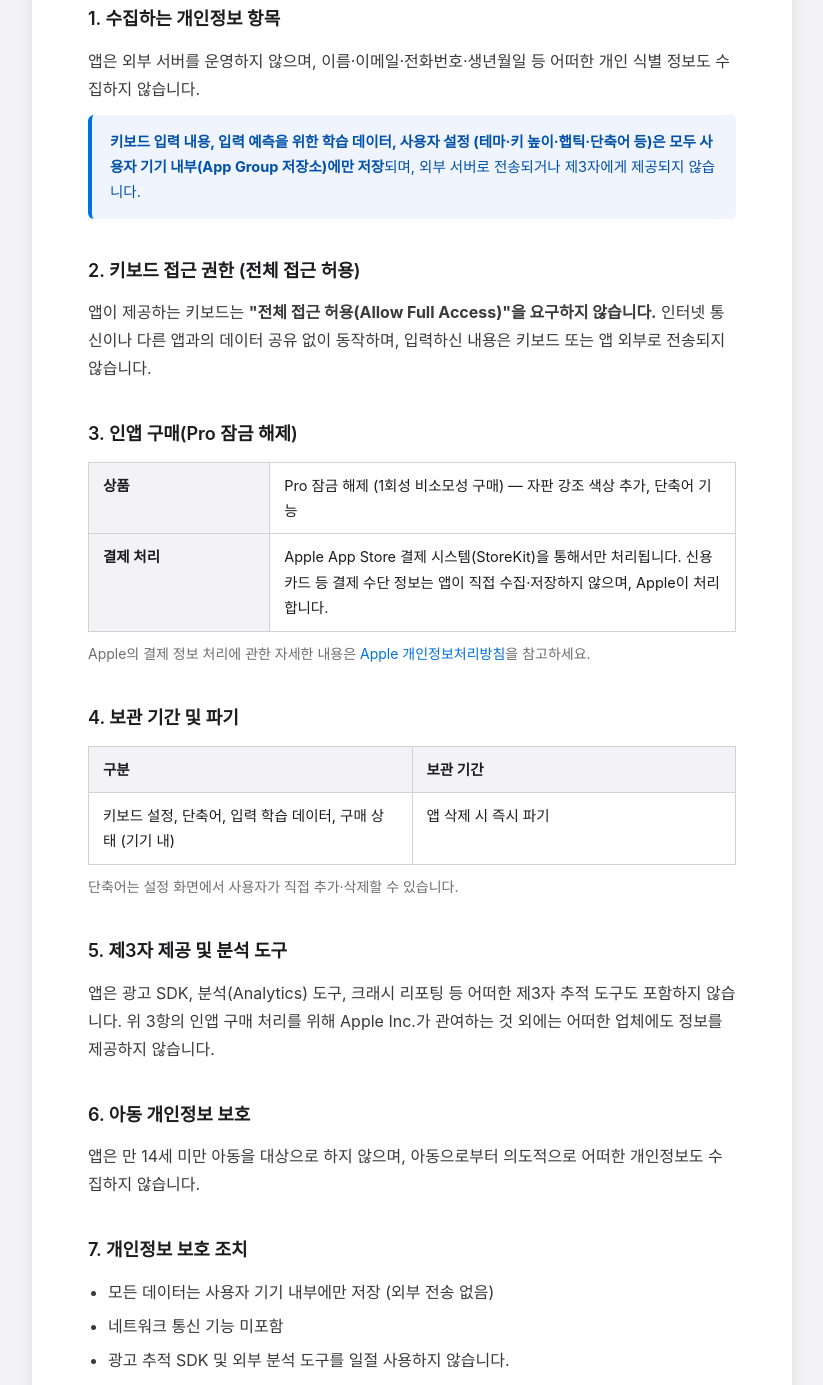
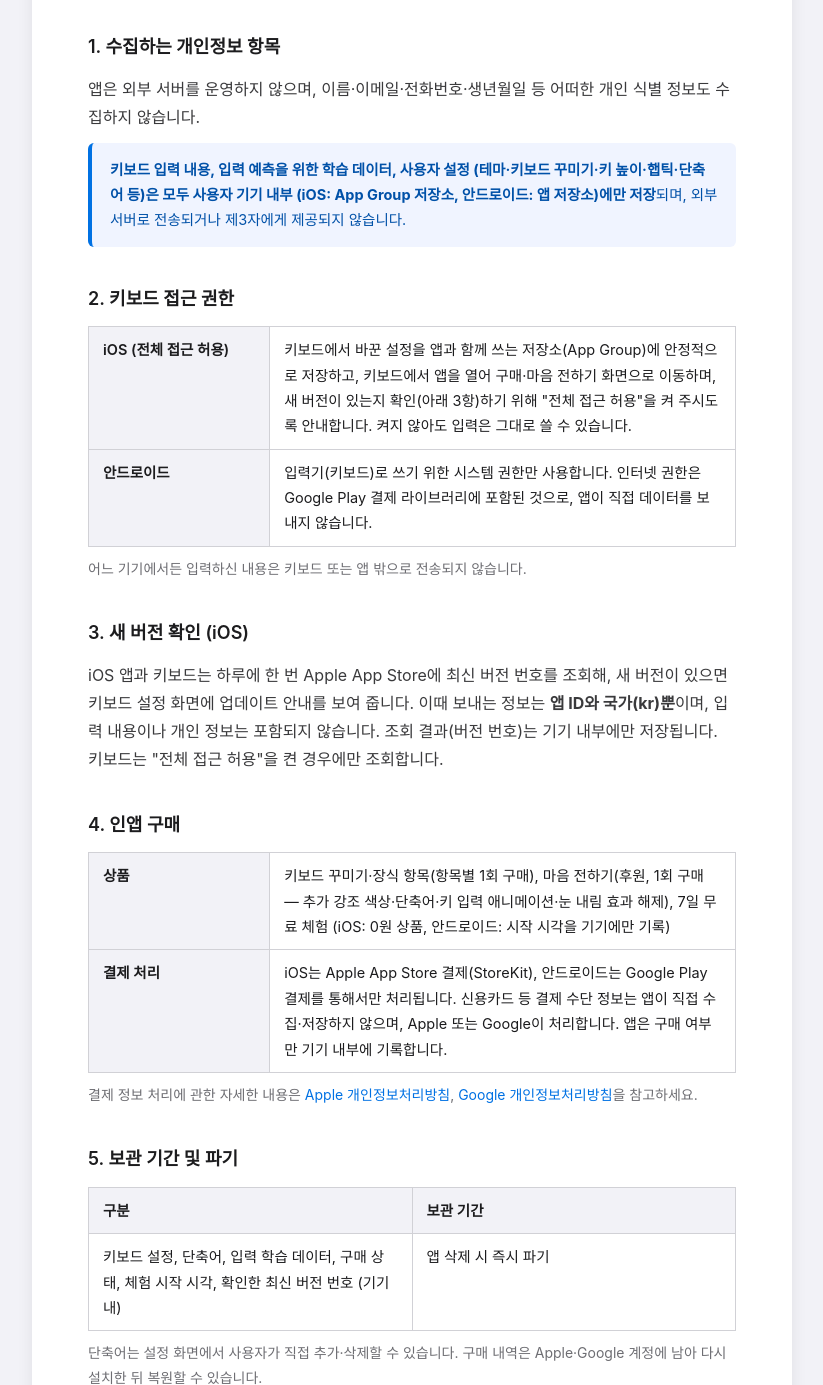
Before and after one commit to rainjung/word-recipe-privacy, a plain HTML site: page mykeyboard.html in a window 1280 px wide. Shown: the part 328-1713 px from the top of the page, without its empty margins (228-1051 px from the left). Drawn offline with Linux system fonts and the light colour scheme.

Commit message:
Update 마이 키보드 privacy policy: Android·Google Play, iOS version check, current purchases
- Android input method and Google Play billing
- iOS daily App Store version check (app ID and country only)
- Current in-app purchases (looks, donations, 7-day trial)
- iOS Full Access explanation; no personal data collected (unchanged)

Co-Authored-By: Claude Opus 5.5 <noreply@anthropic.com>
Claude-Session: https://claude.ai/code/session_01NmyqRPkFqndeG2XsSRWEiB

```diff
--- a/mykeyboard.html
+++ b/mykeyboard.html
@@ -95,13 +95,13 @@
 
     <header>
       <h1>개인정보 처리 방침</h1>
-      <p>마이 키보드 (My Keyboard) &nbsp;·&nbsp; 시행일: 2026년 6월 11일</p>
+      <p>마이 키보드 (My Keyboard) &nbsp;·&nbsp; 시행일: 2026년 10월 27일</p>
     </header>
 
     <p>
-      마이 키보드(이하 "앱")는 iOS용 천지인 한글 키보드 확장(Custom Keyboard
-      Extension) 앱입니다. 본 방침은 앱과 키보드 확장 프로그램이 사용자의
-      정보를 어떻게 처리하는지 설명합니다.
+      마이 키보드(이하 "앱")는 iOS 키보드 확장(Custom Keyboard Extension)과
+      안드로이드 입력기(키보드)를 제공하는 한글 키보드 앱입니다. 본 방침은 앱과
+      키보드가 사용자의 정보를 어떻게 처리하는지 설명합니다.
     </p>
 
     <!-- 1 -->
@@ -112,81 +112,112 @@
     </p>
     <div class="highlight">
       <strong>키보드 입력 내용, 입력 예측을 위한 학습 데이터, 사용자 설정
-      (테마·키 높이·햅틱·단축어 등)은 모두 사용자 기기 내부(App Group
-      저장소)에만 저장</strong>되며, 외부 서버로 전송되거나 제3자에게
-      제공되지 않습니다.
+      (테마·키보드 꾸미기·키 높이·햅틱·단축어 등)은 모두 사용자 기기 내부
+      (iOS: App Group 저장소, 안드로이드: 앱 저장소)에만 저장</strong>되며,
+      외부 서버로 전송되거나 제3자에게 제공되지 않습니다.
     </div>
 
     <!-- 2 -->
-    <h2>2. 키보드 접근 권한 (전체 접근 허용)</h2>
+    <h2>2. 키보드 접근 권한</h2>
+    <table>
+      <tr>
+        <th>iOS (전체 접근 허용)</th>
+        <td>
+          키보드에서 바꾼 설정을 앱과 함께 쓰는 저장소(App Group)에 안정적으로
+          저장하고, 키보드에서 앱을 열어 구매·마음 전하기 화면으로 이동하며,
+          새 버전이 있는지 확인(아래 3항)하기 위해 "전체 접근 허용"을 켜 주시도록
+          안내합니다. 켜지 않아도 입력은 그대로 쓸 수 있습니다.
+        </td>
+      </tr>
+      <tr>
+        <th>안드로이드</th>
+        <td>
+          입력기(키보드)로 쓰기 위한 시스템 권한만 사용합니다. 인터넷 권한은
+          Google Play 결제 라이브러리에 포함된 것으로, 앱이 직접 데이터를 보내지
+          않습니다.
+        </td>
+      </tr>
+    </table>
+    <p class="note">어느 기기에서든 입력하신 내용은 키보드 또는 앱 밖으로 전송되지 않습니다.</p>
+
+    <!-- 3 -->
+    <h2>3. 새 버전 확인 (iOS)</h2>
     <p>
-      앱이 제공하는 키보드는 <strong>"전체 접근 허용(Allow Full Access)"을
-      요구하지 않습니다.</strong> 인터넷 통신이나 다른 앱과의 데이터 공유 없이
-      동작하며, 입력하신 내용은 키보드 또는 앱 외부로 전송되지 않습니다.
+      iOS 앱과 키보드는 하루에 한 번 Apple App Store에 최신 버전 번호를 조회해,
+      새 버전이 있으면 키보드 설정 화면에 업데이트 안내를 보여 줍니다. 이때 보내는
+      정보는 <strong>앱 ID와 국가(kr)뿐</strong>이며, 입력 내용이나 개인 정보는
+      포함되지 않습니다. 조회 결과(버전 번호)는 기기 내부에만 저장됩니다.
+      키보드는 "전체 접근 허용"을 켠 경우에만 조회합니다.
     </p>
 
-    <!-- 3 -->
-    <h2>3. 인앱 구매(Pro 잠금 해제)</h2>
+    <!-- 4 -->
+    <h2>4. 인앱 구매</h2>
     <table>
       <tr>
         <th>상품</th>
-        <td>Pro 잠금 해제 (1회성 비소모성 구매) — 자판 강조 색상 추가, 단축어 기능</td>
+        <td>
+          키보드 꾸미기·장식 항목(항목별 1회 구매), 마음 전하기(후원, 1회 구매 —
+          추가 강조 색상·단축어·키 입력 애니메이션·눈 내림 효과 해제), 7일 무료 체험
+          (iOS: 0원 상품, 안드로이드: 시작 시각을 기기에만 기록)
+        </td>
       </tr>
       <tr>
         <th>결제 처리</th>
         <td>
-          Apple App Store 결제 시스템(StoreKit)을 통해서만 처리됩니다.
-          신용카드 등 결제 수단 정보는 앱이 직접 수집·저장하지 않으며,
-          Apple이 처리합니다.
+          iOS는 Apple App Store 결제(StoreKit), 안드로이드는 Google Play 결제를
+          통해서만 처리됩니다. 신용카드 등 결제 수단 정보는 앱이 직접
+          수집·저장하지 않으며, Apple 또는 Google이 처리합니다. 앱은 구매 여부만
+          기기 내부에 기록합니다.
         </td>
       </tr>
     </table>
     <p class="note">
-      Apple의 결제 정보 처리에 관한 자세한 내용은
-      <a href="https://www.apple.com/legal/privacy/" target="_blank" rel="noopener">Apple 개인정보처리방침</a>을
+      결제 정보 처리에 관한 자세한 내용은
+      <a href="https://www.apple.com/legal/privacy/" target="_blank" rel="noopener">Apple 개인정보처리방침</a>,
+      <a href="https://policies.google.com/privacy" target="_blank" rel="noopener">Google 개인정보처리방침</a>을
       참고하세요.
     </p>
 
-    <!-- 4 -->
-    <h2>4. 보관 기간 및 파기</h2>
+    <!-- 5 -->
+    <h2>5. 보관 기간 및 파기</h2>
     <table>
       <tr>
         <th>구분</th>
         <th>보관 기간</th>
       </tr>
       <tr>
-        <td>키보드 설정, 단축어, 입력 학습 데이터, 구매 상태 (기기 내)</td>
+        <td>키보드 설정, 단축어, 입력 학습 데이터, 구매 상태, 체험 시작 시각, 확인한 최신 버전 번호 (기기 내)</td>
         <td>앱 삭제 시 즉시 파기</td>
       </tr>
     </table>
-    <p class="note">단축어는 설정 화면에서 사용자가 직접 추가·삭제할 수 있습니다.</p>
+    <p class="note">단축어는 설정 화면에서 사용자가 직접 추가·삭제할 수 있습니다. 구매 내역은 Apple·Google 계정에 남아 다시 설치한 뒤 복원할 수 있습니다.</p>
 
-    <!-- 5 -->
-    <h2>5. 제3자 제공 및 분석 도구</h2>
+    <!-- 6 -->
+    <h2>6. 제3자 제공 및 분석 도구</h2>
     <p>
       앱은 광고 SDK, 분석(Analytics) 도구, 크래시 리포팅 등 어떠한 제3자
-      추적 도구도 포함하지 않습니다. 위 3항의 인앱 구매 처리를 위해
-      Apple Inc.가 관여하는 것 외에는 어떠한 업체에도 정보를 제공하지
+      추적 도구도 포함하지 않습니다. 위 3항의 버전 확인(Apple)과 4항의 인앱 구매
+      처리(Apple Inc., Google LLC) 외에는 어떠한 업체에도 정보를 제공하지
       않습니다.
     </p>
 
-    <!-- 6 -->
-    <h2>6. 아동 개인정보 보호</h2>
+    <!-- 7 -->
+    <h2>7. 아동 개인정보 보호</h2>
     <p>
       앱은 만 14세 미만 아동을 대상으로 하지 않으며, 아동으로부터
       의도적으로 어떠한 개인정보도 수집하지 않습니다.
     </p>
 
-    <!-- 7 -->
-    <h2>7. 개인정보 보호 조치</h2>
+    <!-- 8 -->
+    <h2>8. 개인정보 보호 조치</h2>
     <ul>
-      <li>모든 데이터는 사용자 기기 내부에만 저장 (외부 전송 없음)</li>
-      <li>네트워크 통신 기능 미포함</li>
+      <li>입력 내용·학습 데이터·설정은 사용자 기기 내부에만 저장 (외부 전송 없음)</li>
+      <li>네트워크는 인앱 구매(Apple·Google)와 iOS 새 버전 확인(앱 ID·국가만)에만 사용</li>
       <li>광고 추적 SDK 및 외부 분석 도구를 일절 사용하지 않습니다.</li>
     </ul>
 
-    <!-- 8 -->
-    <h2>8. 문의처 (개인정보 보호 책임자)</h2>
+    <!-- 9 -->
+    <h2>9. 문의처 (개인정보 보호 책임자)</h2>
     <table>
       <tr>
         <th>이름</th>
@@ -198,15 +229,20 @@
       </tr>
     </table>
 
-    <!-- 9 -->
-    <h2>9. 방침 변경 안내</h2>
+    <!-- 10 -->
+    <h2>10. 방침 변경 안내</h2>
     <p>
       본 방침이 변경될 경우 시행 7일 전 앱 내 공지 또는 본 페이지를 통해 안내합니다.
       중요한 변경은 30일 전 사전 고지합니다.
     </p>
+    <h2>변경 이력</h2>
+    <ul>
+      <li>2026년 10월 27일: 안드로이드판·Google Play 결제, iOS 새 버전 확인, 현재 인앱 구매 상품(꾸미기·장식·마음 전하기·7일 체험), iOS 전체 접근 허용 안내를 반영 — 수집하는 개인정보는 없음(변경 없음)</li>
+      <li>2026년 6월 11일: 최초 시행</li>
+    </ul>
 
     <footer>
-      <p>마이 키보드 (My Keyboard) &nbsp;·&nbsp; 최종 수정일: 2026년 6월 11일</p>
+      <p>마이 키보드 (My Keyboard) &nbsp;·&nbsp; 최종 수정일: 2026년 10월 27일</p>
     </footer>
 
   </div>
```
